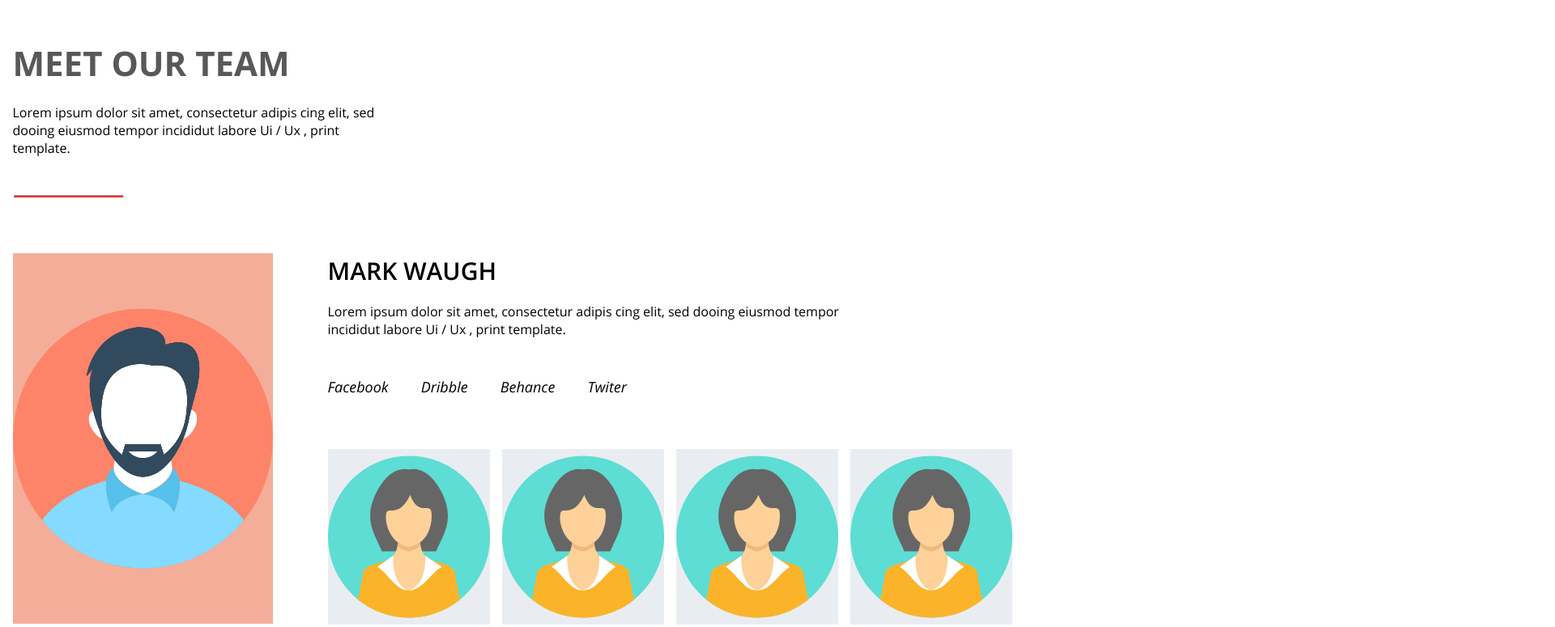
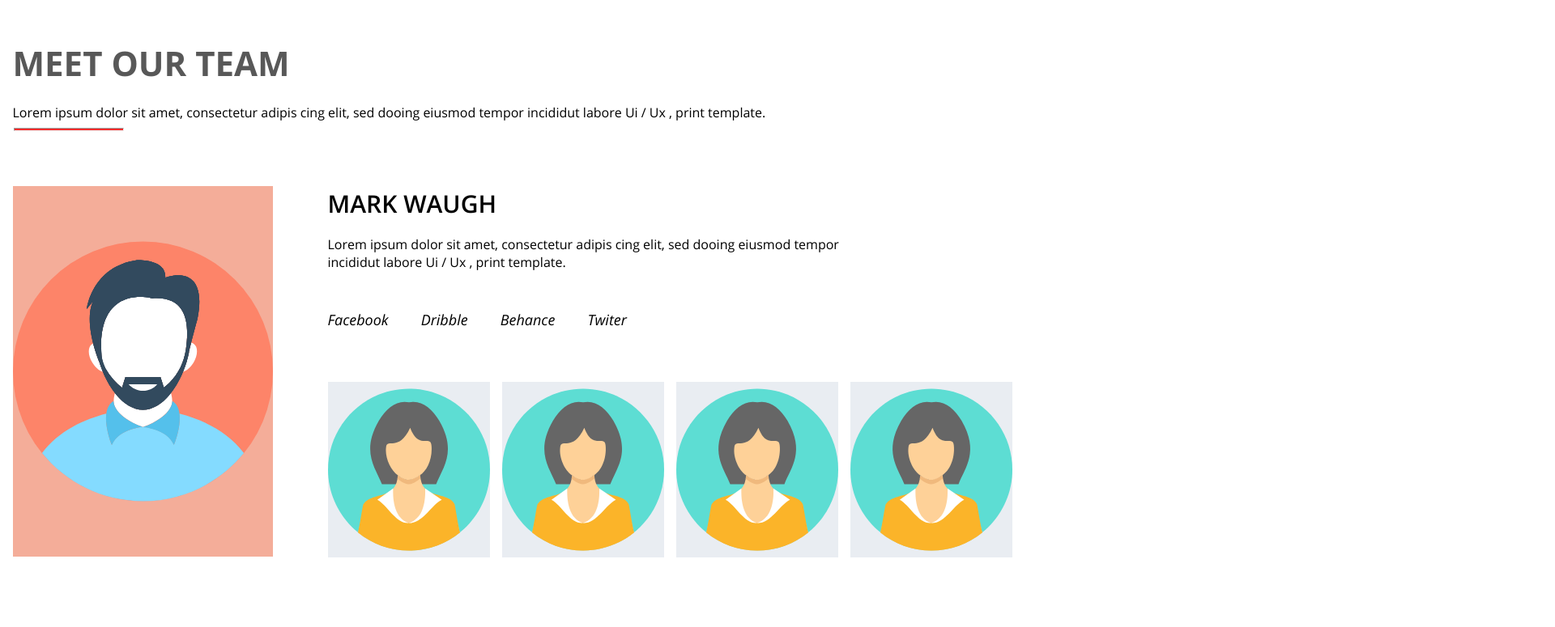
Before and after one commit to besserg/bsv_module_3, a plain HTML site: page index.html in a window 1280 px wide. Shown: the part 2560-3335 px from the top of the page at 81% size, 1920 px wide, since content can reach past the window. Drawn offline with Linux system fonts and the light colour scheme.

Commit message:
Исправил ошибку в блоке команды
Исправил ошибку в блоке команды

```diff
--- a/css/style.css
+++ b/css/style.css
@@ -446,6 +446,7 @@ main {
 
 .fp-member {
 	margin-right: 15px;
+	position: relative;
 }
 
 .fp-member > h3 {
@@ -463,6 +464,7 @@ main {
     text-align: center;
     background-color: #000;
     opacity: 0.5;
+    padding-top: 20px;
 }
 
 .fp-member:hover > h3 {
@@ -788,7 +790,8 @@ footer {
 		height: auto;
 	}
 
-	.tp-menu {
+	.fp-text {
+		margin: 0;
 	}
 
 
```
